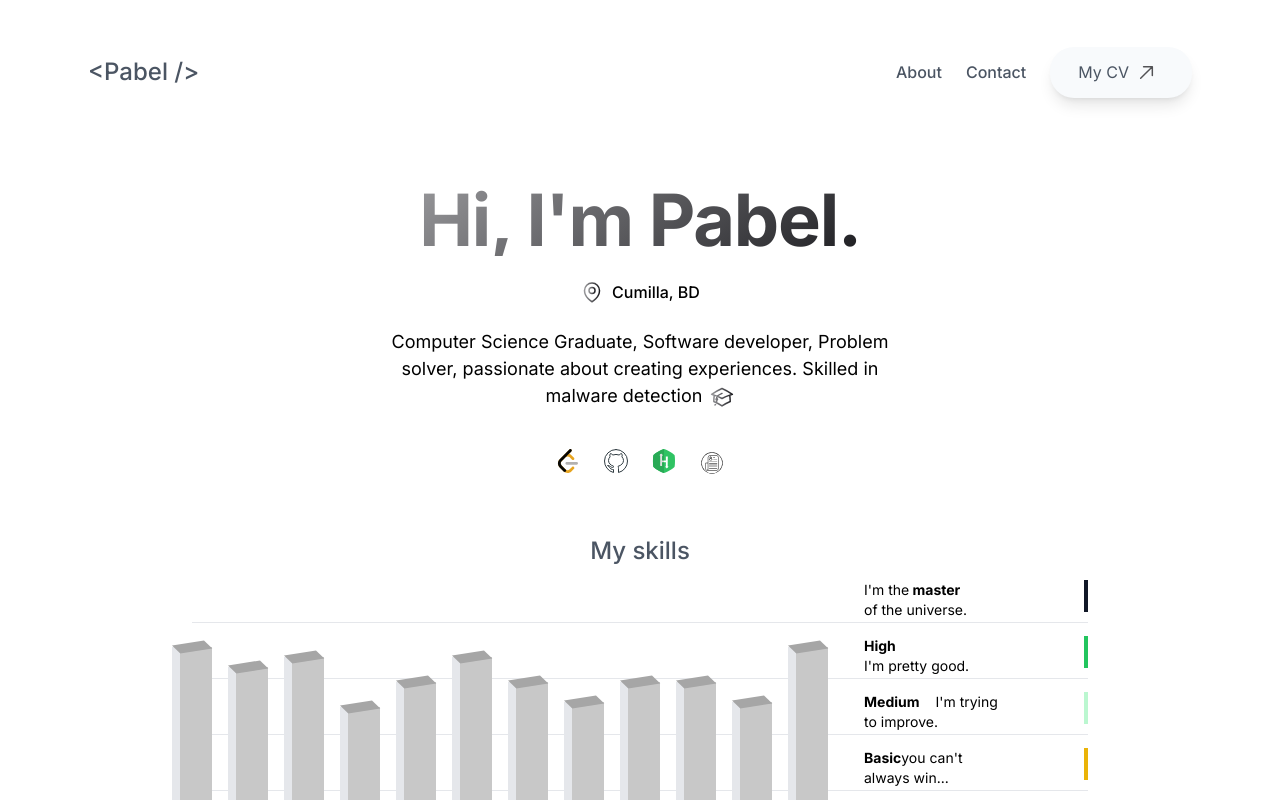
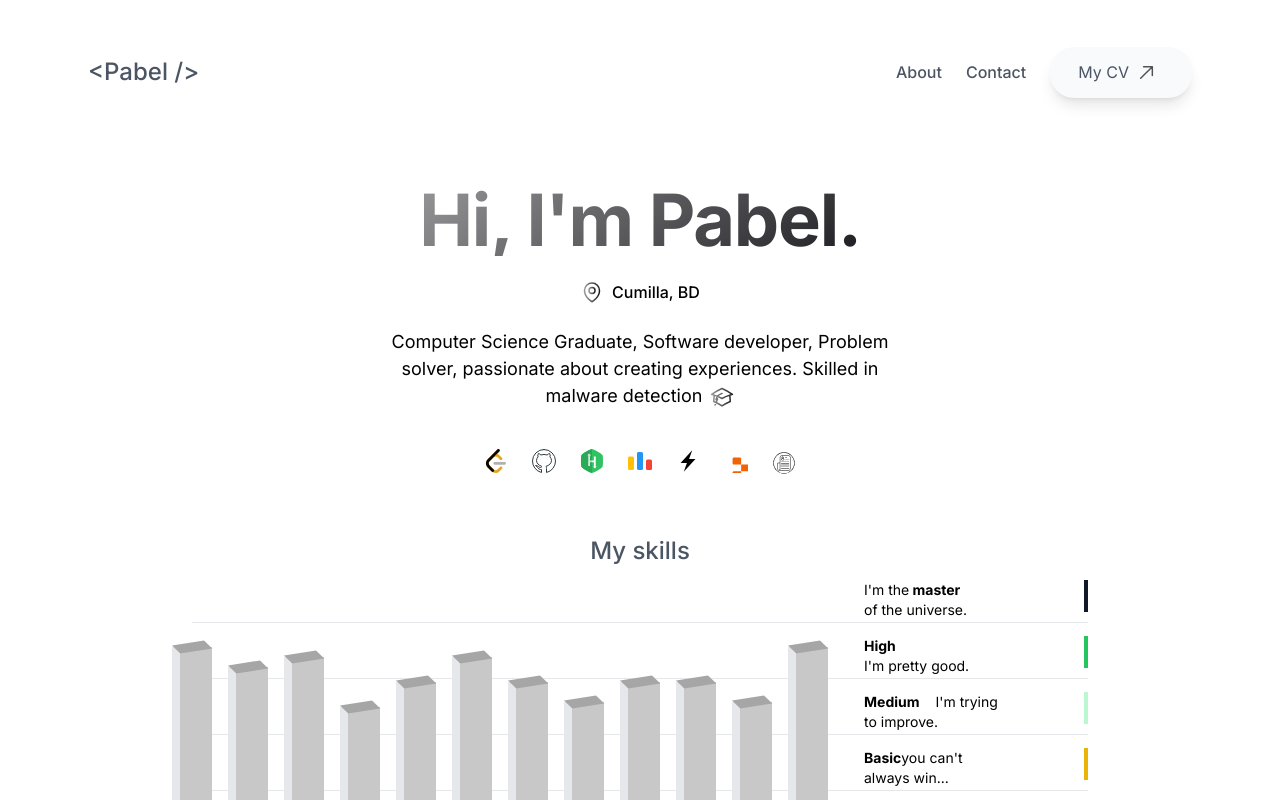
Before and after one commit to mdpabel/portfolio, a Next.js app: page / in a window 1280 px wide. Shown: the top 800 px of the page. Built offline with nearby package versions, Linux system fonts and the light colour scheme.

Commit message:
added ReplIt Stackblitz profile

```diff
--- a/app/Hero.tsx
+++ b/app/Hero.tsx
@@ -1,10 +1,13 @@
 import {
   AcademicCap,
   CVIcon,
+  CodeForces,
   GithubIcon,
   HackerRank,
   LeetCodeIcon,
   LocationIcon,
+  ReplIt,
+  StackblitzIcon,
 } from "@/components/Icons";
 import Link from "next/link";
 
@@ -47,9 +50,27 @@ function Hero() {
         >
           <HackerRank />
         </Link>
-        {/* <Link target='_blank' href='https://codeforces.com/profile/MD_Pabel'>
-            <CodeForces />
-          </Link> */}
+        <Link
+          aria-label="codeforces profile"
+          target="_blank"
+          href="https://codeforces.com/profile/MD_Pabel"
+        >
+          <CodeForces />
+        </Link>
+        <Link
+          aria-label="stackblitz profile"
+          target="_blank"
+          href="https://stackblitz.com/@mdpabel"
+        >
+          <StackblitzIcon />
+        </Link>
+        <Link
+          aria-label="codeforces profile"
+          target="_blank"
+          href="https://replit.com/@MDPabel?tab=repls"
+        >
+          <ReplIt />
+        </Link>
         <Link
           aria-label="Open Resume"
           target="_blank"
--- a/components/Icons.tsx
+++ b/components/Icons.tsx
@@ -534,3 +534,39 @@ export const Cross2Icon = () => (
     ></path>
   </svg>
 );
+
+export const StackblitzIcon = ({ className = "" }: { className?: string }) => (
+  <svg
+    className={`w-6 h-6 ` + className}
+    viewBox="0 0 28 28"
+    aria-hidden="true"
+    height="24"
+    width="24"
+  >
+    <path d="M12.747 16.273h-7.46L18.925 1.5l-3.671 10.227h7.46L9.075 26.5l3.671-10.227z"></path>
+  </svg>
+);
+
+export const ReplIt = () => (
+  <svg
+    className={`w-6 h-6 `}
+    height="24"
+    width="24"
+    viewBox="0 0 28 28"
+    fill="none"
+    xmlns="http://www.w3.org/2000/svg"
+  >
+    <path
+      d="M10 11.5C10 10.6716 10.6716 10 11.5 10H18.5C19.3284 10 20 10.6716 20 11.5V18H11.5C10.6716 18 10 17.3284 10 16.5V11.5Z"
+      fill="#F26207"
+    ></path>
+    <path
+      d="M20 18H28.5C29.3284 18 30 18.6716 30 19.5V24.5C30 25.3284 29.3284 26 28.5 26H20V18Z"
+      fill="#F26207"
+    ></path>
+    <path
+      d="M10 27.5C10 26.6716 10.6716 26 11.5 26H20V32.5C20 33.3284 19.3284 34 18.5 34H11.5C10.6716 34 10 33.3284 10 32.5V27.5Z"
+      fill="#F26207"
+    ></path>
+  </svg>
+);
```
